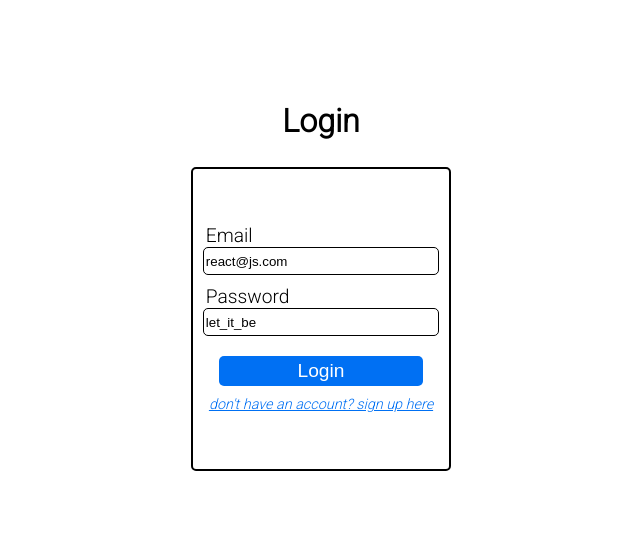
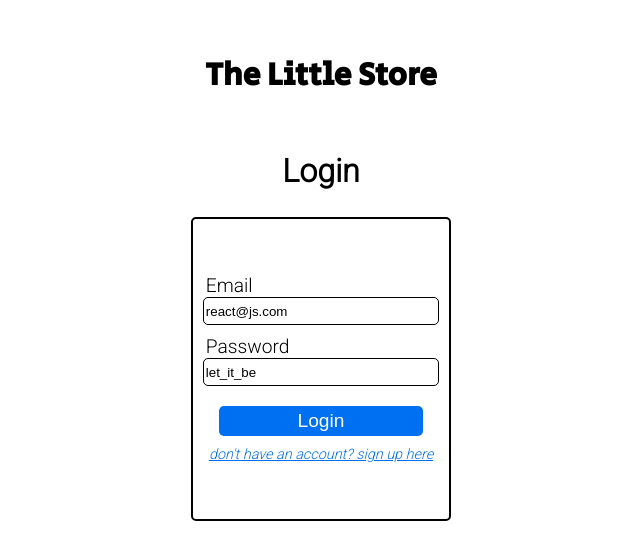
Before and after one commit to sant1ln/AidsforAids_react_test, a React (Vite) app: page /login in a window 1280 px wide. Shown: the part 127-686 px from the top of the page, without its empty margins (319-959 px from the left). Built offline with nearby package versions, Linux system fonts and the light colour scheme.

Commit message:
[Fix] Cleaning signin component, banner is now a component

```diff
--- /dev/null
+++ b/src/components/Banner.jsx
@@ -0,0 +1,16 @@
+import React from 'react'
+import '../styles/Banner.css'
+import bannerImage from '../assets/signin_invite.svg'
+
+export const Banner = () => {
+  return (
+    <section className='signin_banner'>
+          <h2>
+            The Little Store
+          </h2>
+          <p>Where you can buy that what you've been dreaming of</p>
+
+          <img src={bannerImage} alt="Banner image" />
+      </section>
+  )
+}
--- a/src/pages/Login.jsx
+++ b/src/pages/Login.jsx
@@ -1,5 +1,5 @@
 import React, { useContext, useRef } from 'react'
-import { Link,  useNavigate } from 'react-router-dom'
+import { Link, useNavigate } from 'react-router-dom'
 import { validateUser } from '../services/validateLogin';
 import { login } from '../store/actions/auth.actions';
 import { AuthContext } from '../store/AppContext';
@@ -7,7 +7,7 @@ import '../styles/Login.css'
 
 export const Login = () => {
 
-  const {user,dispatch} = useContext(AuthContext);
+  const { user, dispatch } = useContext(AuthContext);
   const navigate = useNavigate();
 
   const formRef = useRef();
@@ -19,8 +19,8 @@ export const Login = () => {
       email: formData.get('email'),
       password: formData.get('password')
     }
-    validateUser(user,data)
-      .then(()=>{
+    validateUser(user, data)
+      .then(() => {
         dispatch(login(data))
         navigate('/')
       })
@@ -29,11 +29,14 @@ export const Login = () => {
 
   return (
     <section className='login'>
-      <h1>Login</h1>
+      <h1>
+        The Little Store
+      </h1>
+      <h2>Login</h2>
       <form className='login_form' ref={formRef} onSubmit={handleSubmit}>
         <label htmlFor="email" className='login_input'>
           <span>Email</span>
-          <input type="text" name="email" defaultValue="react@js.com"/>
+          <input type="text" name="email" defaultValue="react@js.com" />
         </label>
 
         <label htmlFor="password" className='login_input'>
@@ -42,7 +45,7 @@ export const Login = () => {
         </label>
 
         <button className='login_submit'>Login</button>
-        <Link className='invite'  to="/signin">don't have an account? sign up here</Link>
+        <Link className='invite' to="/signin">don't have an account? sign up here</Link>
       </form>
 
     </section>
--- a/src/pages/Signin.jsx
+++ b/src/pages/Signin.jsx
@@ -1,10 +1,10 @@
 import React, { useContext, useRef } from 'react'
 import '../styles/Signin.css'
-import bannerImage from '../assets/signin_invite.svg'
 import { Link, useNavigate } from 'react-router-dom'
 import { AuthContext } from '../store/AppContext'
 import { createUser } from '../store/actions/auth.actions'
 import { validateUser } from '../services/validateSigin'
+import { Banner } from '../components/Banner'
 
 export const Signin = () => {
 
@@ -29,14 +29,9 @@ export const Signin = () => {
 
   return (
     <section className='signin_container'>
-      <section className='signin_banner'>
-          <h2>
-            The Little Store
-          </h2>
-          <p>Where you can buy that what you've been dreaming of</p>
 
-          <img src={bannerImage} alt="Banner image" />
-      </section>
+      <Banner />
+
       <section className='signin'>
         <h2>Sign in</h2>
       <form className='signin_form' ref={formRef} onSubmit={handleSubmit}>
--- /dev/null
+++ b/src/styles/Banner.css
@@ -0,0 +1,23 @@
+.signin_banner{
+  display: flex;
+  width: 50%;
+  height: 100%;
+  align-items: center;
+  justify-content: space-around;
+  flex-direction: column;
+}
+
+.signin_banner h2{
+  font-family: 'Secular One', sans-serif;
+  font-weight: 300;
+  font-size: 2rem;
+}
+
+.signin_banner p{
+  font-size: 1.5rem;
+  font-style: italic;
+}
+
+.signin_banner img{
+  width: 90%;
+}
--- a/src/styles/Login.css
+++ b/src/styles/Login.css
@@ -7,7 +7,14 @@
   justify-content: center;
 }
 
+
 .login h1{
+  font-size: 2rem;
+  justify-self: flex-start;
+  font-family: 'Secular One', sans-serif;
+}
+
+.login h2{
   font-size: 2rem;
   justify-self: flex-start;
 }
--- a/src/styles/Signin.css
+++ b/src/styles/Signin.css
@@ -2,31 +2,6 @@
   display: flex;
   height: 100vh;
 }
-
-.signin_banner{
-  display: flex;
-  width: 50%;
-  height: 100%;
-  align-items: center;
-  justify-content: space-around;
-  flex-direction: column;
-}
-
-.signin_banner h2{
-  font-family: 'Secular One', sans-serif;
-  font-weight: 300;
-  font-size: 2rem;
-}
-
-.signin_banner p{
-  font-size: 1.5rem;
-  font-style: italic;
-}
-
-.signin_banner img{
-  width: 90%;
-}
-
 
 
 .signin{
@@ -98,3 +73,7 @@
   font-style: italic;
   color: var(--secondary-color);
 }
+
+
+@media screen and (max-width: 425px){
+}
```
